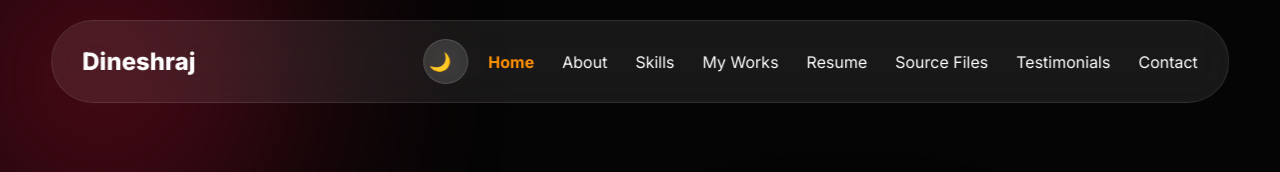
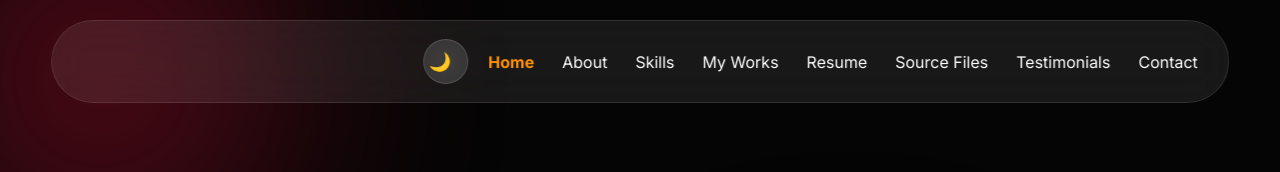
Before and after one commit to DineshrajDheenu/Dineshraj_Profile, a plain HTML site: page index.html in a window 1280 px wide. Shown: the top 172 px of the page. Drawn offline with Linux system fonts and the light colour scheme.

Commit message:
Update index.html

```diff
--- a/index.html
+++ b/index.html
@@ -30,9 +30,6 @@
       <img src="assets/images/Dineshraj.jpg" alt="Dineshraj G" class="nav-avatar-image">
         </div>
 
-        <div class="logo">
-        Dineshraj
-        </div>
 
         <button id="theme-toggle" class="theme-toggle">
         🌙
```
